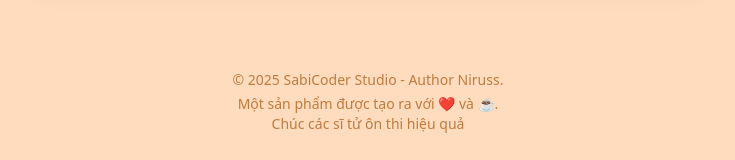
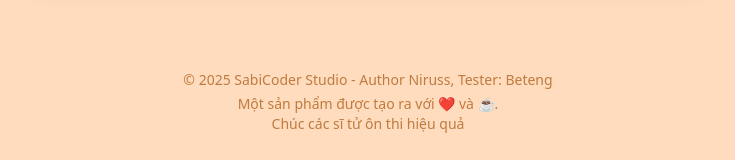
Before and after one commit to NirussVn0/THPTQG-coutdown-EX, a Next.js app: page / in a window 1280 px wide. Shown: the part 1198-1358 px from the top of the page, without its empty margins (272-1007 px from the left). Built offline with nearby package versions, Linux system fonts and the light colour scheme.

Commit message:
add: tester BeteNg

```diff
--- a/src/app/page.tsx
+++ b/src/app/page.tsx
@@ -27,7 +27,7 @@
         <UniversityPredictor />
 
         <footer className="mt-12 sm:mt-16 text-center text-sm text-muted-foreground transition-all duration-300 hover:text-foreground/70">
-          <p className="transition-colors duration-300 hover:text-accent"> &copy; {new Date().getFullYear()} SabiCoder Studio - Author Niruss. </p>
+          <p className="transition-colors duration-300 hover:text-accent"> &copy; {new Date().getFullYear()} SabiCoder Studio - Author Niruss, Tester: Beteng </p>
           <p className="mt-1 transition-colors duration-300 hover:text-foreground/80">
             Một sản phẩm được tạo ra với <span className="transition-transform duration-300 hover:scale-125 inline-block">❤️</span> và <span className="transition-transform duration-300 hover:scale-125 inline-block">☕</span>. <br />
             Chúc các sĩ tử ôn thi hiệu quả
```
